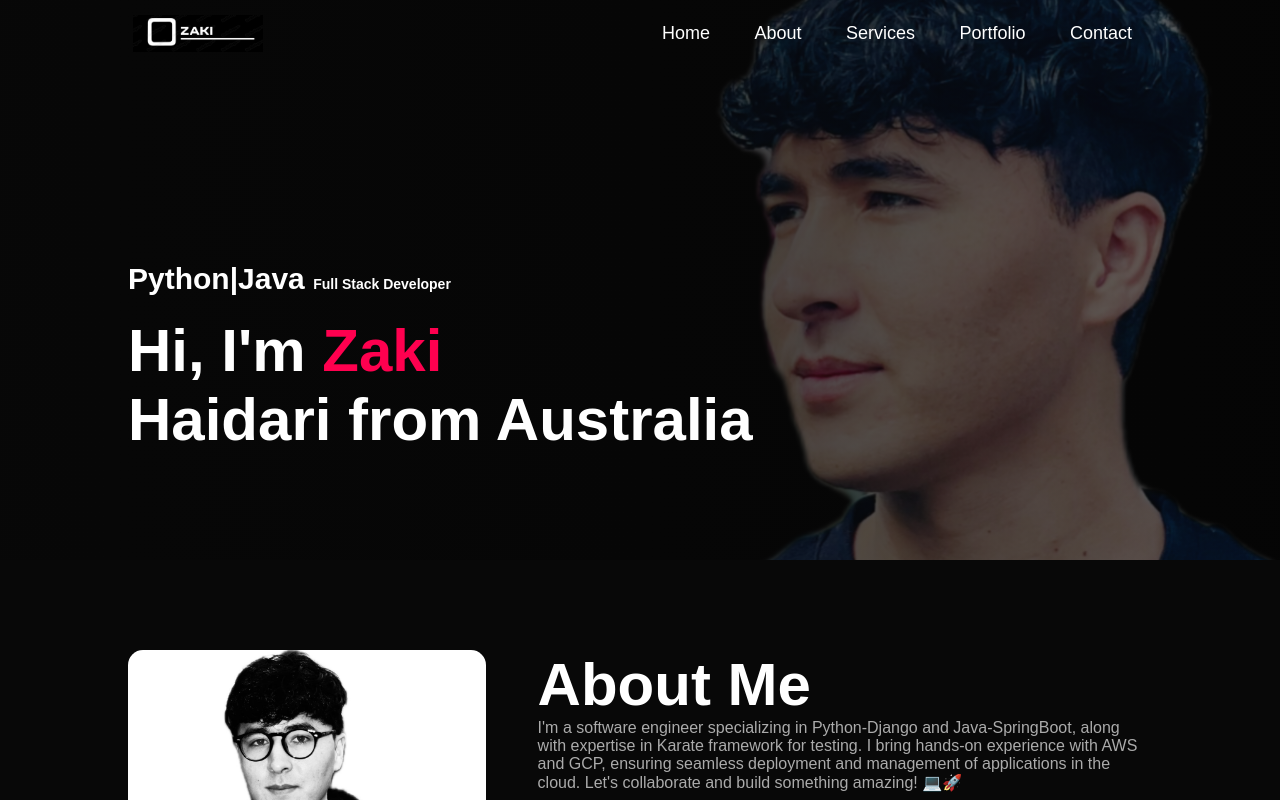
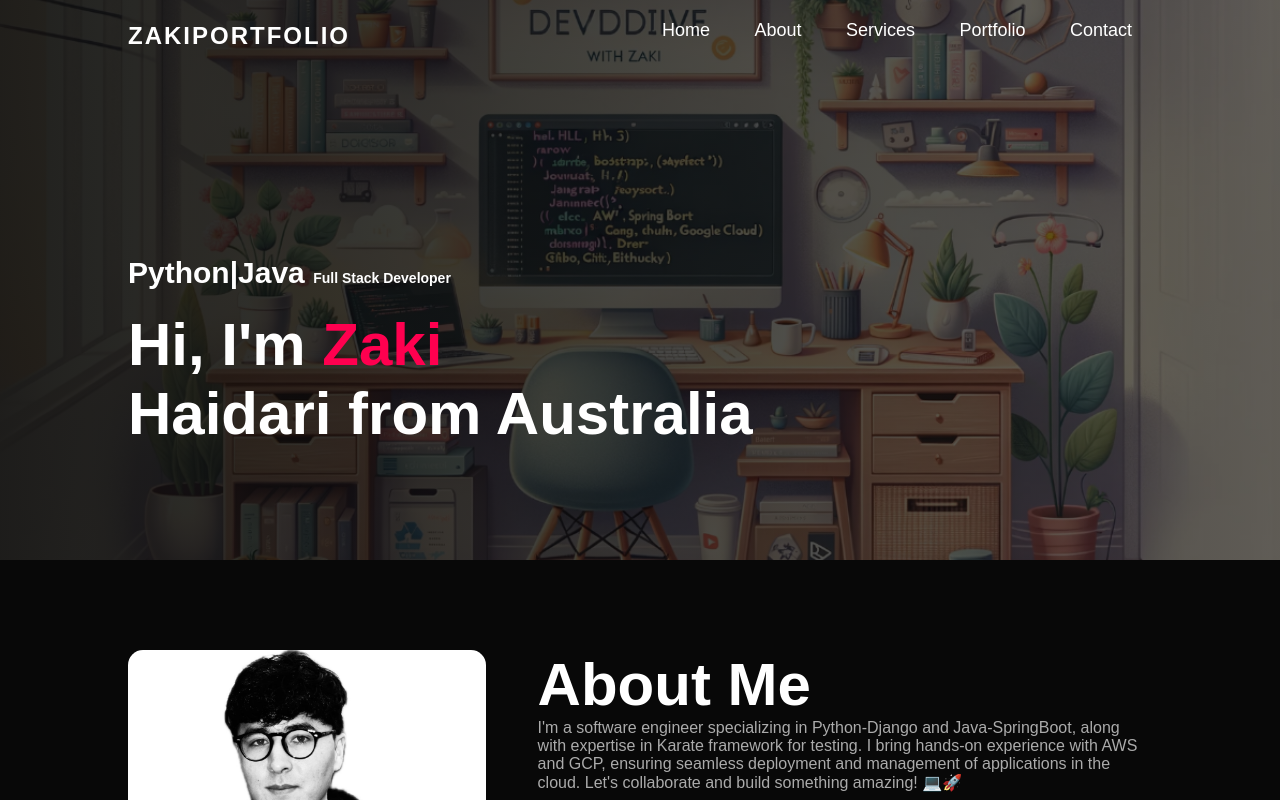
Before and after one commit to Zakihaidari/portfolio, a plain HTML site: page index.html in a window 1280 px wide. Shown: the top 800 px of the page. Drawn offline with Linux system fonts and the light colour scheme.

Commit message:
Changed the logo to text and added some CSS

```diff
--- a/index.html
+++ b/index.html
@@ -15,7 +15,7 @@ Header of the page
 <div id ="header">
     <div class="container">
             <nav>
-                <img src="images/Zaki.png" class="logo">
+                <p class="logo-text">ZakiPortfolio</p>
                 <ul id="sidemenu">
                     <li><a href="#header"> Home </a></li>
                     <li><a href="#about">About </a></li>
@@ -154,7 +154,7 @@ Header of the page
                 </div>
             </div>
             <div class="work">
-                <img src="images/work-3.png" >
+                <img src="images/work-4.jpeg" >
                 <div class="layer">
                     <h3>Book Store</h3>
                     <p> Explore the development of a Book Store application using Spring Boot, MySQL,
--- a/style.css
+++ b/style.css
@@ -17,7 +17,7 @@ body {
 #header{
   width:100%;
   height: 70vh;
-  background-image: linear-gradient(to right, rgba(8, 8, 8, 0.9), rgba(8, 8, 8, 0.6)), url(images/background.JPG);
+  background-image: linear-gradient(to right, rgba(8, 8, 8, 0.9), rgba(8, 8, 8, 0.6)), url(images/background3.png);
   background-size: cover;
   background-position: center;
 }
@@ -35,16 +35,23 @@ nav{
 }
 
 
-.logo{
-  width: 140px;
-
+.logo-text {
+  font-family: 'Arial', sans-serif;
+  font-size: 24px;
+  font-weight: bold;
+  color: #fff; /* Change color to white */
+  text-transform: uppercase;
+  letter-spacing: 2px;
+  margin-top: 10px; /* Adjust as needed */
 }
 
-nav img{
-  border-radius: 4px;
-  padding: 5px;
-  width: 200px;
+/* Style for when hovering over the logo */
+.logo-text:hover {
+  color: #ff004f; /* Change hover color to #ff004f */
+  transition: color 0.3s ease; /* Add smooth transition effect */
 }
+
+
 nav ul li {
   display: inline-block;
   list-style: none;
```
Also changed, not shown: images/background.JPG (deleted), images/background2.jpg (deleted), images/background3.png (added), images/work-1.png, images/work-2.png, images/work-4.jpeg (added).
